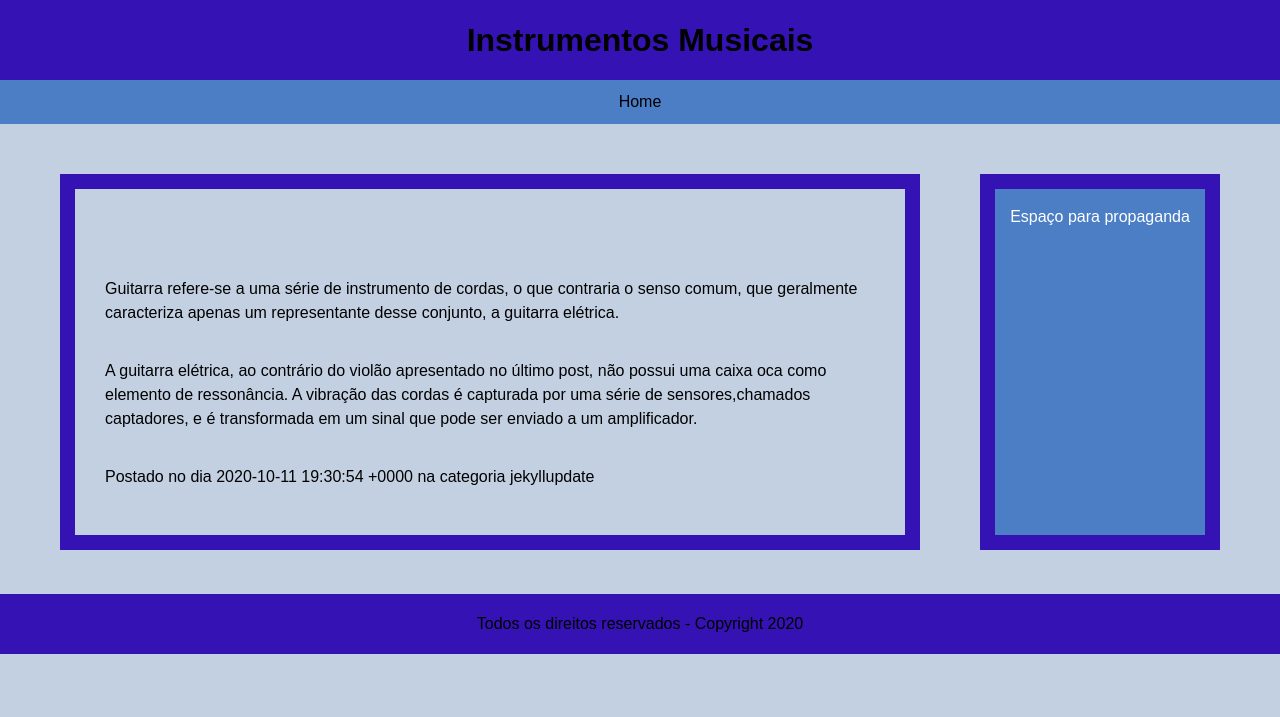
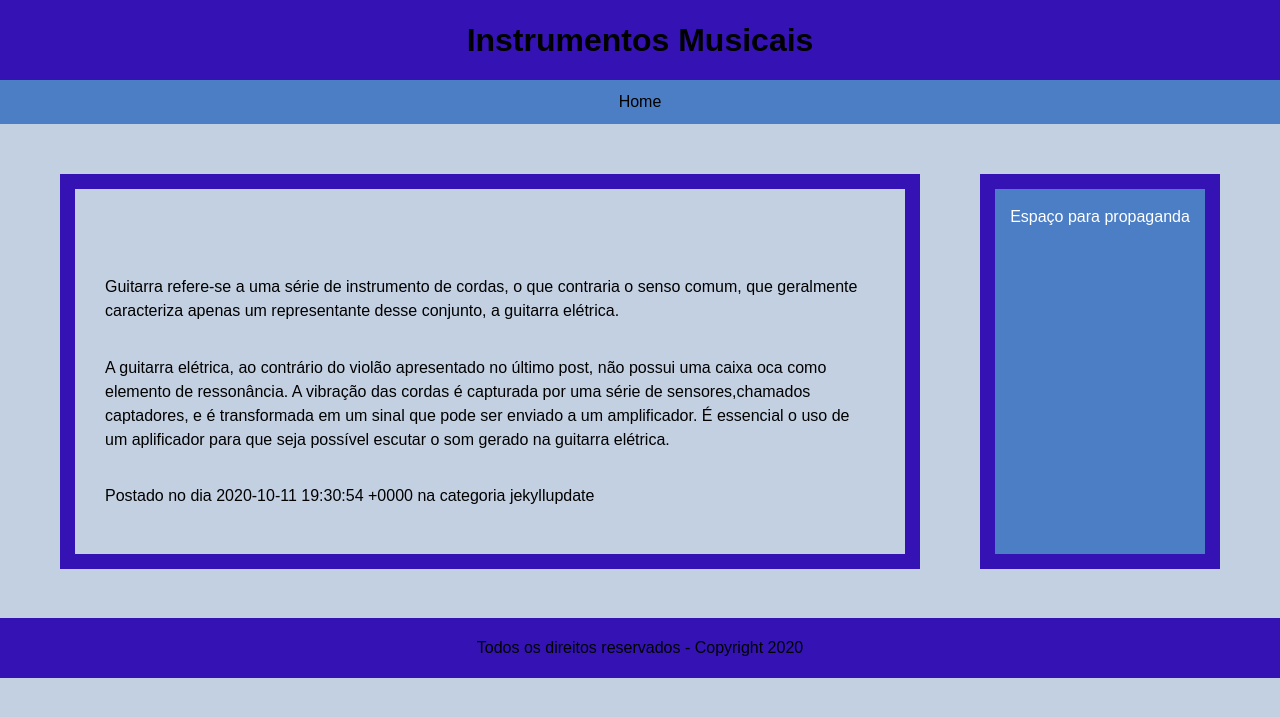
Before and after one commit to dediman/atividadelab3, a Jekyll site: the page built from _posts/2020-10-11-guitarra.md, in a window 1280 px wide. Shown: the top 717 px of the page. Built offline with Jekyll 4.4.1, drawn with Linux system fonts in a browser that asks for light colours.

Commit message:
atualização do segundo post

```diff
--- a/_posts/2020-10-11-guitarra.md
+++ b/_posts/2020-10-11-guitarra.md
@@ -7,4 +7,4 @@ categories: jekyll update
 
 Guitarra refere-se a uma série de instrumento de cordas, o que contraria o senso comum, que geralmente caracteriza apenas um representante desse conjunto, a guitarra elétrica.
 
-A guitarra elétrica, ao contrário do violão apresentado no último post, não possui uma caixa oca como elemento de ressonância. A vibração das cordas é capturada por uma série de sensores,chamados captadores, e é transformada em um sinal que pode ser enviado a um amplificador.
+A guitarra elétrica, ao contrário do violão apresentado no último post, não possui uma caixa oca como elemento de ressonância. A vibração das cordas é capturada por uma série de sensores,chamados captadores, e é transformada em um sinal que pode ser enviado a um amplificador. É essencial o uso de um aplificador para que seja possível escutar o som gerado na guitarra elétrica.
```
